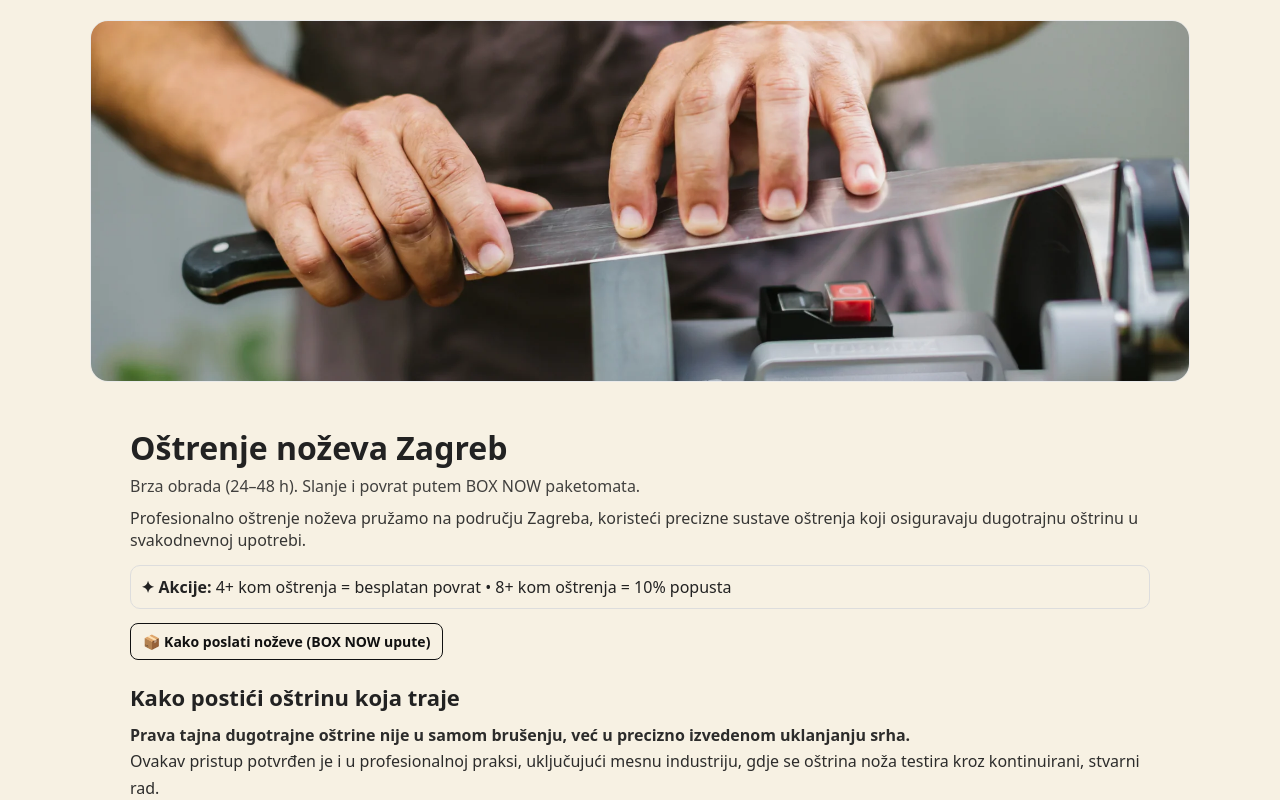
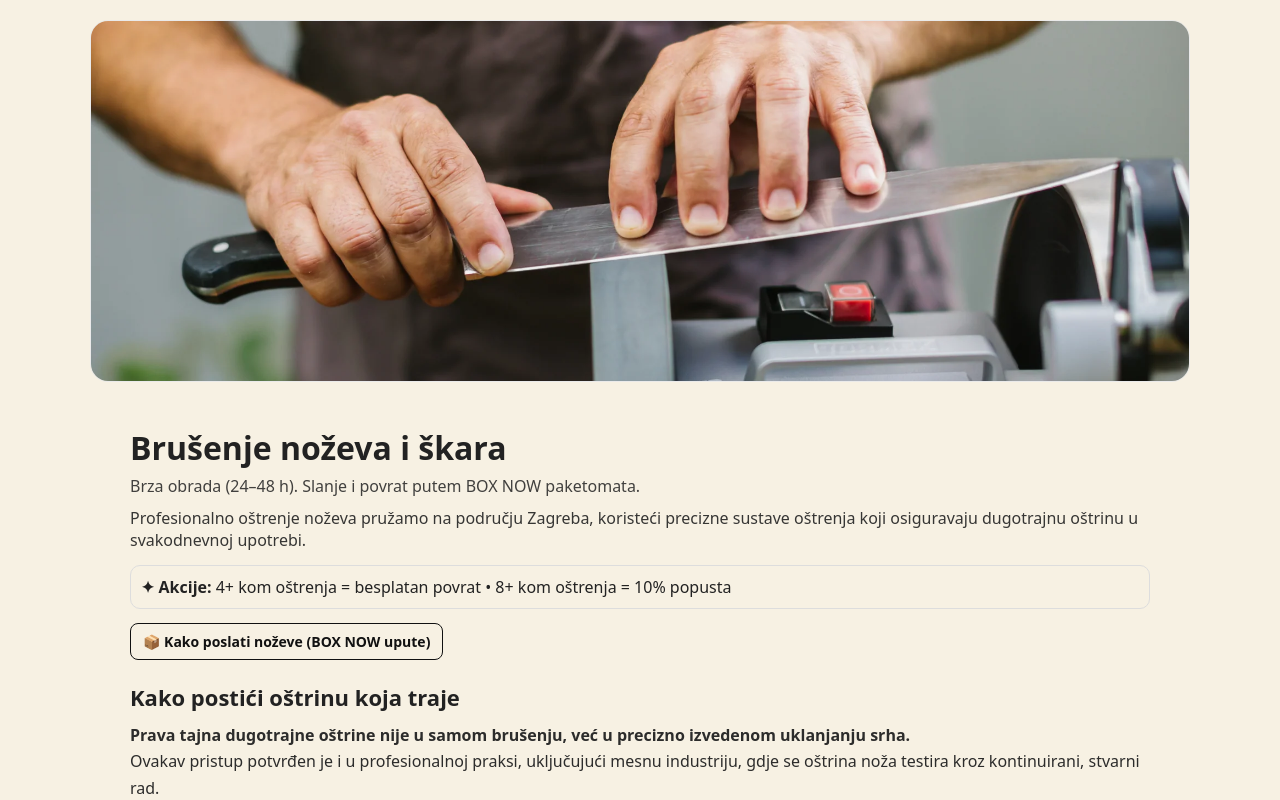
Before and after one commit to Nenad-cmd/ostrenje-nozeva-zagreb, a Next.js app: page / in a window 1280 px wide. Shown: the top 800 px of the page. Built offline with nearby package versions, Linux system fonts and the light colour scheme.

Commit message:
Update page.tsx

```diff
--- a/app/page.tsx
+++ b/app/page.tsx
@@ -177,7 +177,7 @@ export default function Page() {
       `Povrat (BOX NOW): ${baseCount >= 4 ? "0,00 € (besplatan povrat za 4+)" : eur(returnShipping)}\n` +
       `Nadoplata (standard <4): ${eur(standardSurcharge)}\n` +
       `UKUPNO: ${eur(total)}\n\n` +
-      `Uplata:\nPrimatelj: ${PAYEE_NAME}\nIBAN: ${PAYEE_IBAN}\nPoziv na broj: ${code}\nOpis: Ostrenje nozeva ${code}\n\n` +
+      `Uplata:\nPrimatelj: ${PAYEE_NAME}\nIBAN: ${PAYEE_IBAN}\nPoziv na broj: ${code}\nOpis: oštrenje nozeva ${code}\n\n` +
       `Napomena: Račun šaljem e-mailom nakon evidentirane uplate.\n`
   );
   const sendEmailOrder = () => {
@@ -237,7 +237,7 @@ export default function Page() {
         <div style={{ borderRadius: 18, overflow: "hidden", border: "1px solid #eaeaea", height: 360 }}>
           <img
             src="/hero.webp"
-            alt="Oštrenje noževa Zagreb – Byway"
+            alt="Brušenje noževa i škara Zagreb – BayWay"
             style={{ width: "100%", height: "100%", objectFit: "cover", display: "block" }}
           />
         </div>
@@ -246,7 +246,7 @@ export default function Page() {
       <main style={{ maxWidth: 1020, margin: "0 auto", padding: 24, fontFamily: "system-ui, sans-serif" }}>
         {/* HEADER */}
         <header style={{ marginBottom: 22 }}>
-          <h1 style={{ margin: "0 0 6px 0", fontSize: 32 }}>Oštrenje noževa Zagreb</h1>
+          <h1 style={{ margin: "0 0 6px 0", fontSize: 32 }}>Brušenje noževa i škara</h1>
 
           <p style={{ margin: "0 0 10px 0", opacity: 0.85 }}>
             Brza obrada (24–48 h). Slanje i povrat putem BOX NOW paketomata.
```
